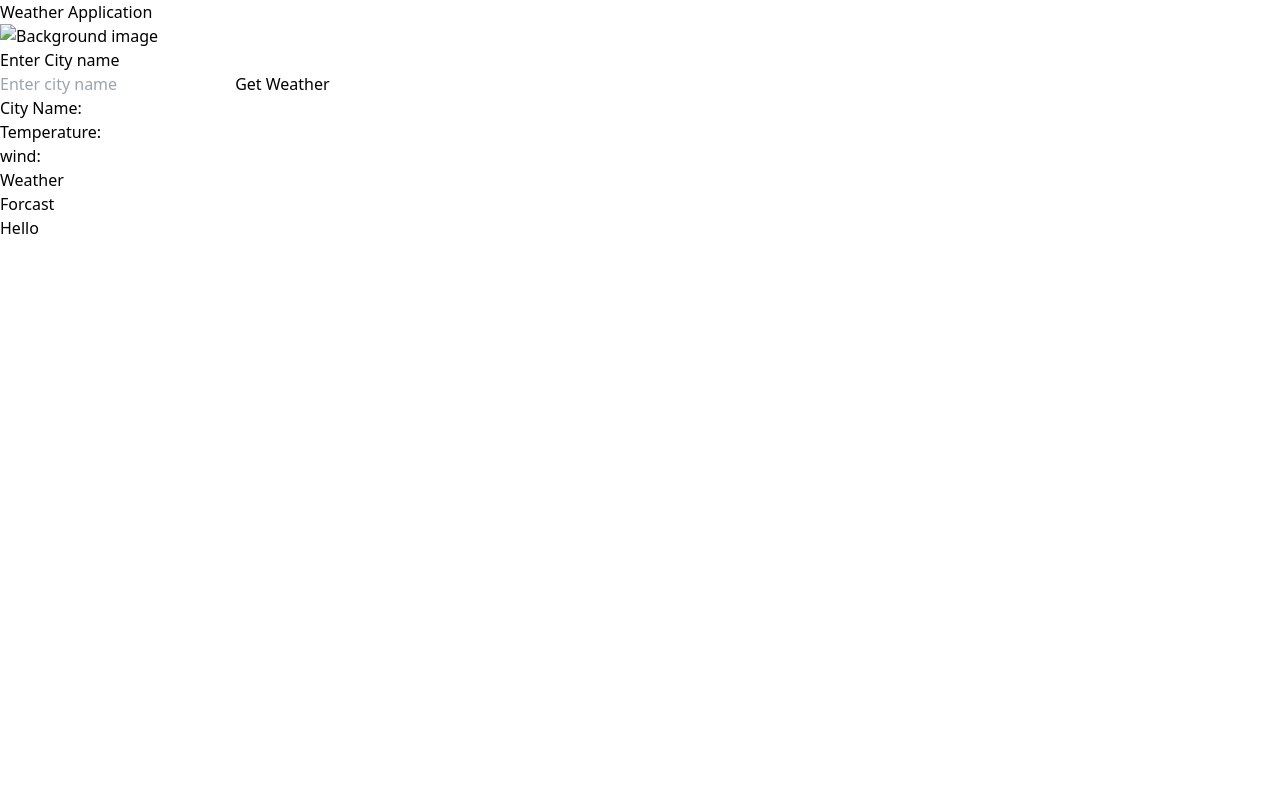
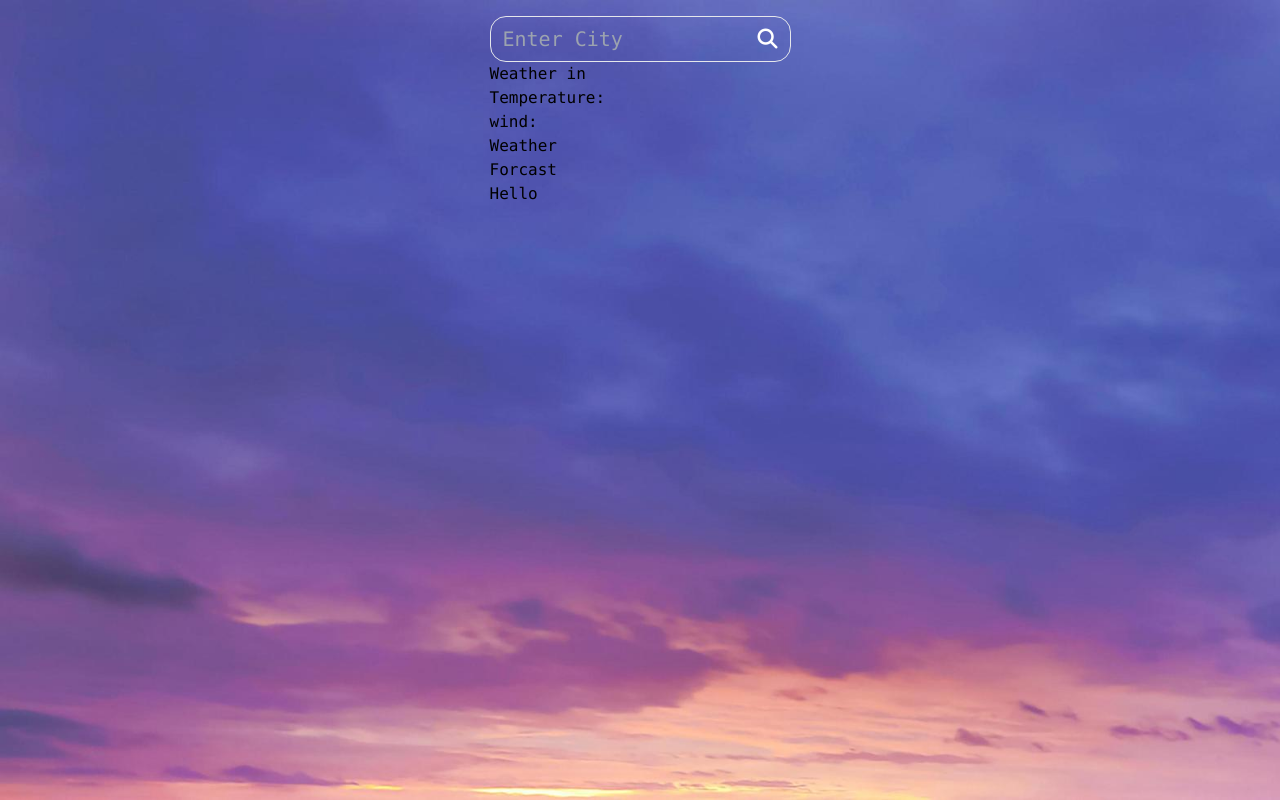
Before and after one commit to SohamDeshmukh1/Weather-App, a website: page index.html in a window 1280 px wide. Drawn offline with Linux system fonts and the light colour scheme.

Commit message:
Css Tailwind 1
Background Selected

```diff
--- a/index.html
+++ b/index.html
@@ -5,19 +5,20 @@
     <meta name="viewport" content="width=device-width, initial-scale=1.0">
     <title>Weather App</title>
     <link rel="stylesheet" href="output.css">
+    <link rel="stylesheet" href="https://cdnjs.cloudflare.com/ajax/libs/font-awesome/6.4.0/css/all.min.css">
 </head>
-<body>
-    <h1>Weather Application</h1>
-    <div class="mainContainer">
-        <div class="background">
-            <img src="Background image" alt="Background image">
-        </div>
+<body class="font-mono bg-cover bg-no-repeat" style="background-image: url(Background.jpg);height: 100vh;">
+    <!-- <h1 class="text-center pt-7 text-xl font-bold ">Weather Application</h1> -->
+    <div class="mainContainer flex justify-center ">
         <div class="info">
-            <h2 >Enter City name</h2>
-            <input type="text" id="city" placeholder="Enter city name">
-            <button id="submit">Get Weather</button>
+            <form class=" p-2 mt-4 flex border rounded-2xl px-3 bg-transparent text-xl" id="form">
+                <input type="text" id="city" placeholder="Enter City" class="bg-transparent w-full focus:outline-none border-none">
+                <submit id="submit"class="text-white ">
+                    <i class="fa-solid fa-magnifying-glass"></i>
+                </submit>
+            </form>
             <div id="weatherInfo">
-                <h2>City Name: <span id="cityShow"></span></h2>
+                <h2>Weather in <span id="cityShow"></span></h2>
                 <h2>Temperature: <span id="temp"></span></h2>
                 <h2>wind: <span id="wind"></span></h2>
                 <h2>Weather <span id="description"></span></h2>
--- a/script.js
+++ b/script.js
@@ -4,6 +4,7 @@ let dis = document.querySelector('#description');
 let temp = document.querySelector('#temp');
 let wind = document.querySelector('#wind');
 let forecastDiv = document.querySelector('#forecast');
+console.log(btn);
 
 btn.addEventListener('click', weather);
 
```
Also changed, not shown: Background.jpg (added), output.css.
